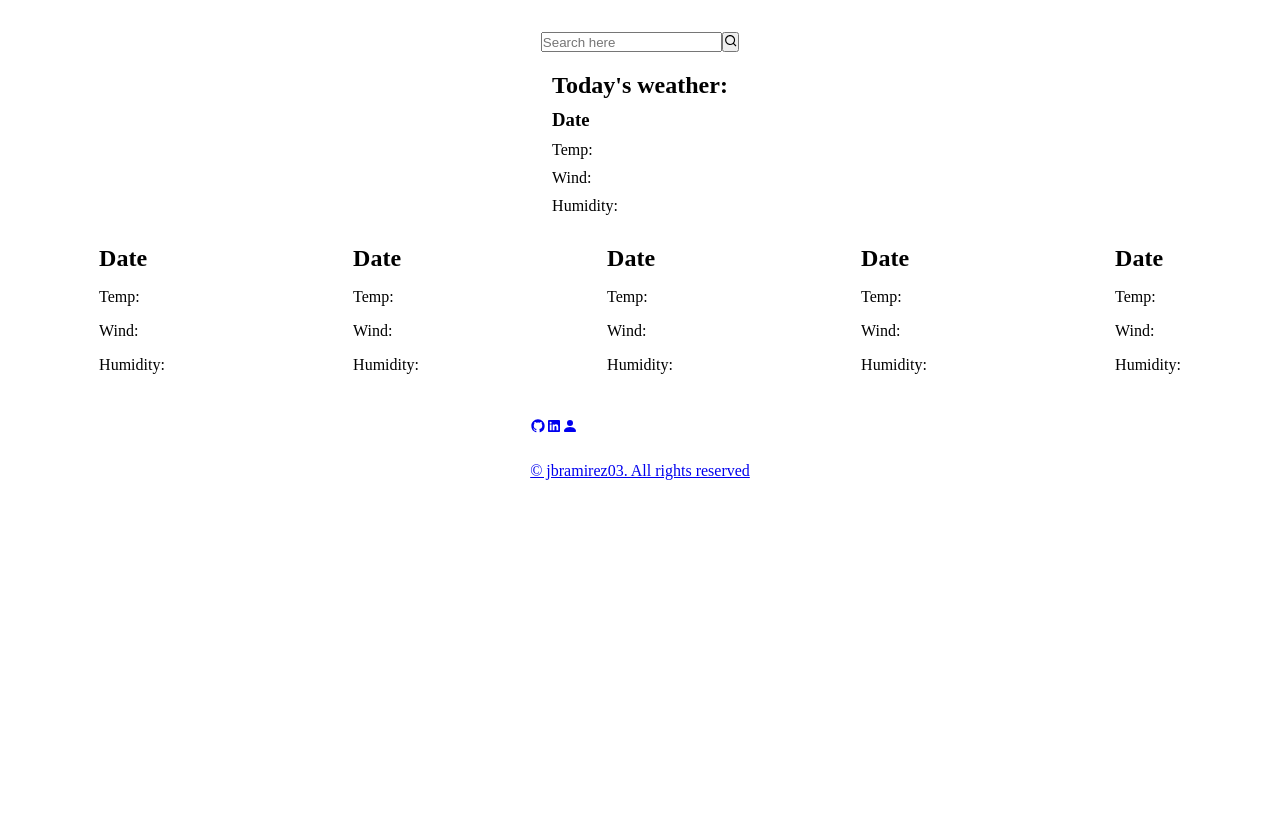
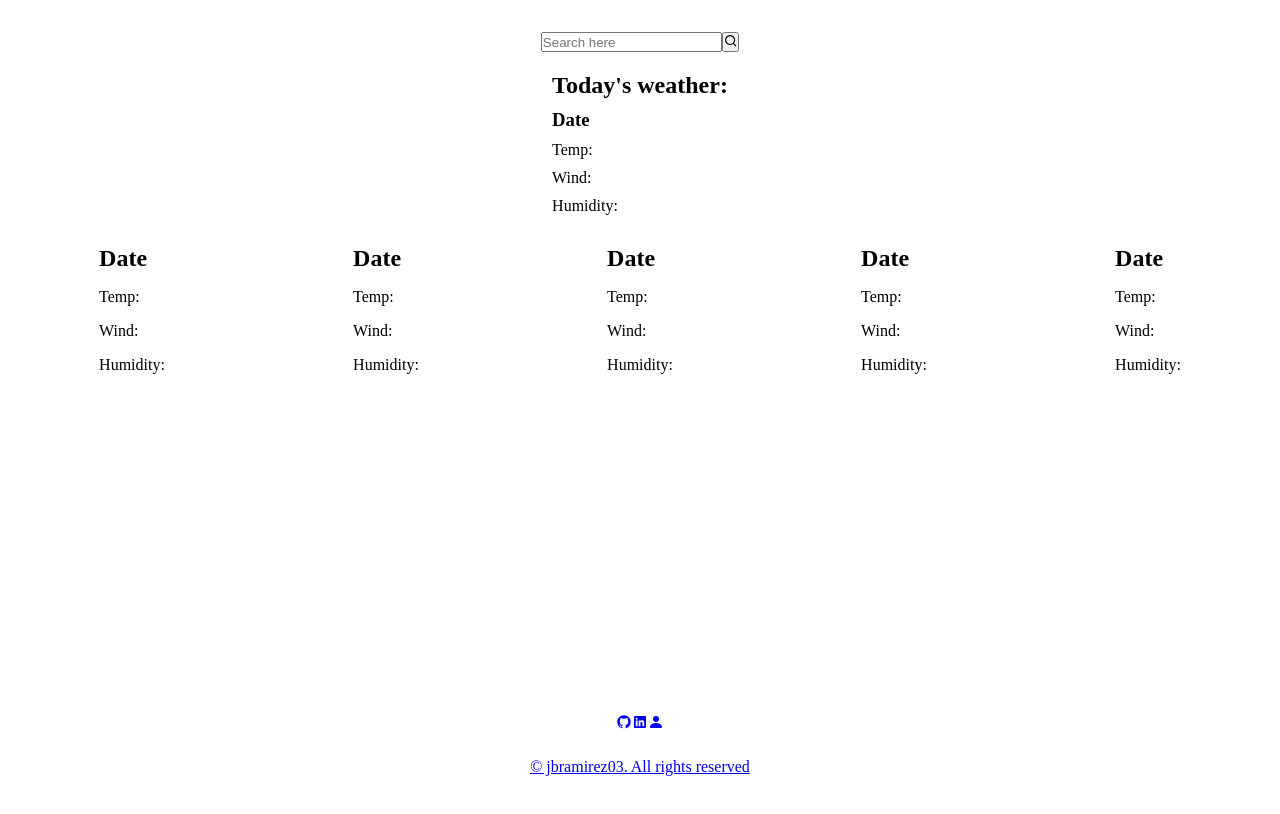
Before and after one commit to jbramirez03/Weather-Arc, a React (Create React App) app: page / in a window 1280 px wide. Shown: the top 814 px of the page. Built offline with nearby package versions, Linux system fonts and the light colour scheme.

Commit message:
moved footer to bottom of webpage

```diff
--- a/src/App.css
+++ b/src/App.css
@@ -74,6 +74,12 @@ body {
 }
 
 .footer {
+  position: absolute;
+  bottom: 0;
+  width: 100%;
+}
+
+.footer-content {
   display: grid;
   justify-content: center;
   padding: 1.5rem;
@@ -85,6 +91,8 @@ body {
 
 .links {
   grid-area: links;
+  display: flex;
+  justify-content: center;
 }
 
 .copyright {
--- a/src/components/Footer.js
+++ b/src/components/Footer.js
@@ -4,6 +4,7 @@ import { BsFillPersonFill } from 'react-icons/bs';
 const Footer = () => {
     return (
         <div className="footer">
+            <div className='footer-content'>
                 <div className="links">
                     <a href="https://github.com/jbramirez03"><RiGithubFill /></a>
                     <a href="https://www.linkedin.com/in/jason-barrera-ramirez-b2a473204/"><RiLinkedinBoxFill /></a>
@@ -13,6 +14,7 @@ const Footer = () => {
                     <a className='repo-link' href="https://github.com/jbramirez03/Weather-Arc" target="_blank" rel='noreferrer'>&#169; jbramirez03. All rights reserved</a>
                 </div>
             </div>
+        </div>
     )
 }
 
```
Lines whose indentation alone changed are shown as unchanged.
